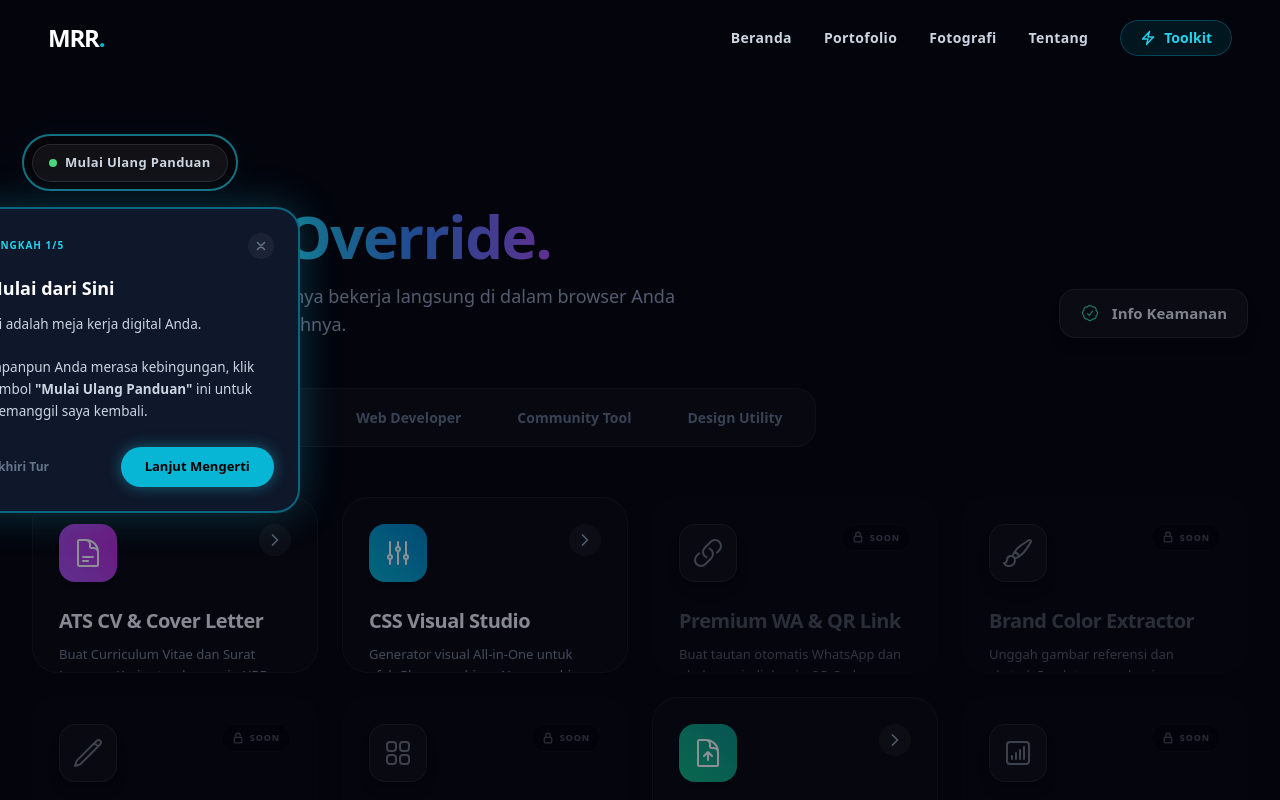
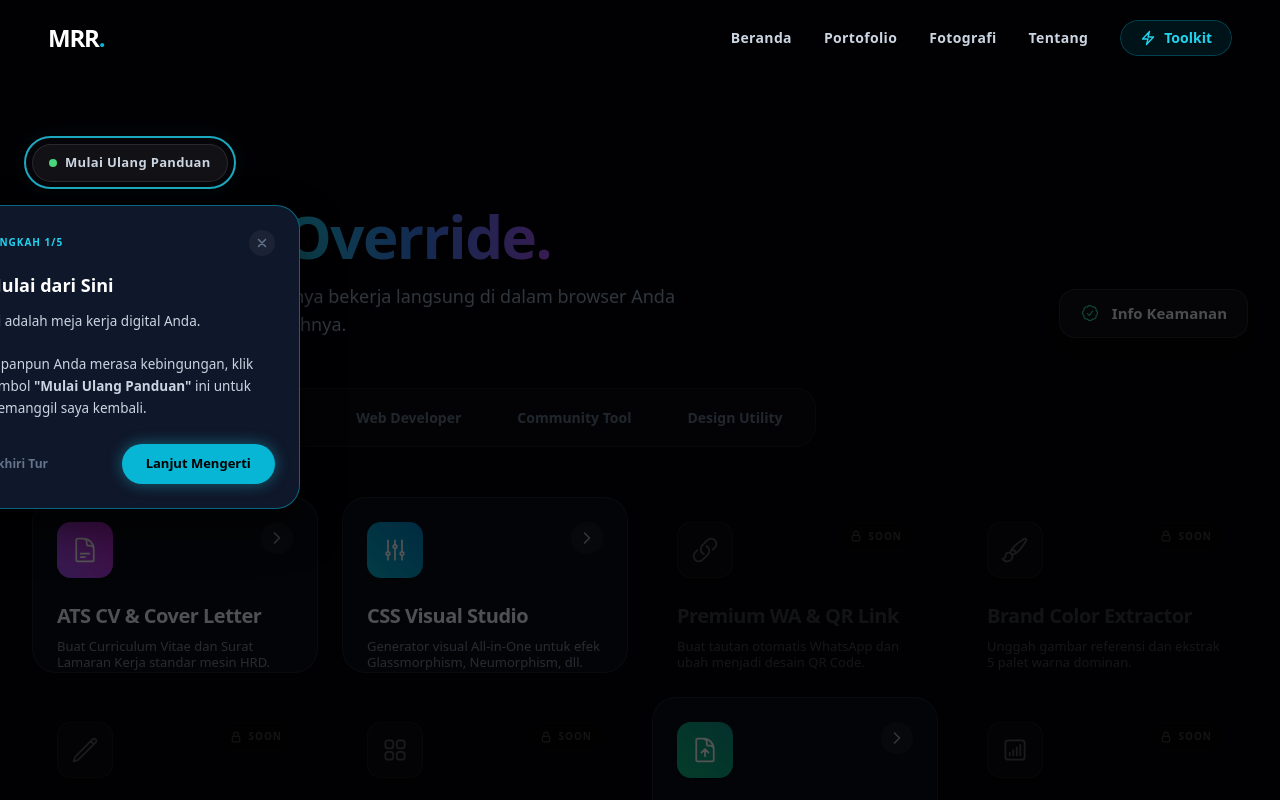
Before and after one commit to Rafli161102/CV-MRR, a Next.js app: page /toolkit in a window 1280 px wide. Shown: the top 800 px of the page. Built offline with nearby package versions, Linux system fonts and the light colour scheme.

Commit message:
Update page.jsx

```diff
--- a/src/app/toolkit/page.jsx
+++ b/src/app/toolkit/page.jsx
@@ -1,6 +1,6 @@
 "use client";
 
-import React, { useState, useEffect, useCallback } from 'react';
+import React, { useState, useEffect, useCallback, useRef } from 'react';
 
 // ============================================================================
 // KUMPULAN IKON SVG PREMIUM
@@ -18,7 +18,7 @@ const Icons = {
   Transform: (p) => <svg fill="none" viewBox="0 0 24 24" strokeWidth={1.5} stroke="currentColor" {...p}><path strokeLinecap="round" strokeLinejoin="round" d="M16.023 9.348h4.992v-.001M2.985 19.644v-4.992m0 0h4.992m-4.993 0l3.181 3.183a8.25 8.25 0 0013.803-3.7M4.031 9.865a8.25 8.25 0 0113.803-3.7l3.181 3.182m0-4.991v4.99" /></svg>,
   Typography: (p) => <svg fill="none" viewBox="0 0 24 24" strokeWidth={1.5} stroke="currentColor" {...p}><path strokeLinecap="round" strokeLinejoin="round" d="M10.5 21l5.25-11.25L21 21m-9-3h7.5M3 5.621a48.474 48.474 0 016-.371m0 0c1.12 0 2.233.038 3.334.114M9 5.25V3m3.334 2.364C11.176 10.658 7.69 15.08 3 17.502m9.334-12.138c.896.061 1.785.147 2.666.257m-4.589 8.495a18.023 18.023 0 01-3.827-5.802" /></svg>,
   Brackets: (p) => <svg fill="none" viewBox="0 0 24 24" strokeWidth={1.5} stroke="currentColor" {...p}><path strokeLinecap="round" strokeLinejoin="round" d="M17.25 6.75L22.5 12l-5.25 5.25m-10.5 0L1.5 12l5.25-5.25m7.5-3l-4.5 16.5" /></svg>,
-  Markdown: (p) => <svg fill="none" viewBox="0 0 24 24" strokeWidth={1.5} stroke="currentColor" {...p}><path strokeLinecap="round" strokeLinejoin="round" d="M19.5 14.25v-2.625a3.375 3.375 0 00-3.375-3.375h-1.5A1.125 1.125 0 0113.5 7.125v-1.5a3.375 3.375 0 00-3.375-3.375H8.25M9 16.5v-6h3v6m-3-3h3m-3 3h-3m10.5-3l-3 3m0 0l-3-3m3 3v-6" /></svg>,
+  Markdown: (p) => <svg fill="none" viewBox="0 0 24 24" strokeWidth={1.5} stroke="currentColor" {...p}><path strokeLinecap="round" strokeLinejoin="round" d="M19.5 14.25v-2.625a3.375 3.375 0 00-3.375-3.375h-1.5A1.125 1.125 0 0113.5 7.125v-1.5a3.375 3.375 0 00-3.375-3.375H8.25M9 16.5v-6h3v6m-3-3h3m-3-3h-3m10.5-3l-3 3m0 0l-3-3m3 3v-6" /></svg>,
   Key: (p) => <svg fill="none" viewBox="0 0 24 24" strokeWidth={1.5} stroke="currentColor" {...p}><path strokeLinecap="round" strokeLinejoin="round" d="M15.75 5.25a3 3 0 013 3m3 0a6 6 0 01-7.029 5.912c-.563-.097-1.159.026-1.563.43L10.5 17.25H8.25v2.25H6v2.25H2.25v-2.818c0-.597.237-1.17.659-1.591l6.499-6.499c.404-.404.527-1 .43-1.563A6 6 0 1121.75 8.25z" /></svg>,
   ArrowRight: (p) => <svg fill="none" viewBox="0 0 24 24" strokeWidth={2.5} stroke="currentColor" {...p}><path strokeLinecap="round" strokeLinejoin="round" d="M8.25 4.5l7.5 7.5-7.5 7.5" /></svg>,
   Lock: (p) => <svg fill="none" viewBox="0 0 24 24" strokeWidth={2.5} stroke="currentColor" {...p}><path strokeLinecap="round" strokeLinejoin="round" d="M16.5 10.5V6.75a4.5 4.5 0 10-9 0v3.75m-.75 11.25h10.5a2.25 2.25 0 002.25-2.25v-6.75a2.25 2.25 0 00-2.25-2.25H6.75a2.25 2.25 0 00-2.25 2.25v6.75a2.25 2.25 0 002.25 2.25z" /></svg>,
@@ -63,44 +63,51 @@ const toolThemes = {
 };
 
 // =========================================================================
-// KOMPONEN KARTU MODUL (RESPONSIF & ANIMASI KLIK)
+// KOMPONEN KARTU MODUL (ANTI CLICK GLITCH)
 // =========================================================================
 const UnifiedCard = ({ tool, cardId }) => {
   const [isClicked, setIsClicked] = useState(false);
   const isActive = tool.status === 'active';
   const theme = toolThemes[tool.theme] || toolThemes.blue;
   const IconComponent = Icons[tool.iconName] || Icons.Document;
+  const linkRef = useRef(null);
 
   const handleClick = (e) => {
     if (!isActive) return;
     e.preventDefault();
     setIsClicked(true);
 
+    // Memberikan waktu agar animasi klik selesai dengan baik tanpa interupsi
     setTimeout(() => {
       setIsClicked(false);
-      window.location.href = tool.link;
+      // Memanfaatkan link HTML murni agar navigasi kompatibel di semua platform
+      if (linkRef.current) {
+        linkRef.current.click();
+      }
     }, 600);
   };
 
   return (
+    <>
+      <a ref={linkRef} href={tool.link} style={{ display: 'none' }} aria-hidden="true"></a>
       <div
         id={cardId}
         onClick={handleClick}
-      className={`group relative flex flex-col justify-between p-4 sm:p-5 lg:p-[26px] transition-all duration-500 rounded-2xl sm:rounded-[26px] overflow-hidden min-h-[140px] sm:min-h-[160px] lg:aspect-[1.618/1]
+        className={`group relative flex flex-col justify-between p-5 sm:p-6 transition-all duration-300 rounded-2xl sm:rounded-[24px] overflow-hidden min-h-[140px] lg:aspect-[1.618/1] transform-gpu
           ${isActive
-          ? `bg-white/[0.02] border border-white/[0.05] hover:bg-white/[0.04] backdrop-blur-xl ${theme.border} ${theme.glow} hover:-translate-y-1 cursor-pointer`
-          : `bg-white/[0.01] border border-white/[0.02] backdrop-blur-md opacity-70 grayscale-[50%] ${theme.border} transition-all cursor-not-allowed`
-      } ${isClicked ? 'scale-[0.96] border-white/20' : ''}`}
+            ? `bg-[#0a0f18] border border-white/[0.08] hover:border-white/[0.15] ${theme.glow} hover:-translate-y-1 cursor-pointer`
+            : `bg-white/[0.01] border border-white/[0.02] opacity-50 grayscale-[80%] transition-all cursor-not-allowed`
+        } ${isClicked ? 'scale-[0.96] border-white/30 !shadow-none' : ''}`}
       >
         <div className={`absolute top-0 right-0 w-32 h-32 bg-gradient-to-bl ${theme.bg} rounded-full blur-[40px] opacity-0 group-hover:opacity-100 transition-opacity duration-700 pointer-events-none`}></div>
 
         <div className="flex items-start justify-between mb-4 sm:mb-6 relative z-10">
-        <div className={`w-[44px] h-[44px] sm:w-[58px] sm:h-[58px] rounded-[14px] sm:rounded-[16px] flex items-center justify-center transition-all duration-500 shadow-lg
+          <div className={`w-10 h-10 sm:w-12 sm:h-12 lg:w-14 lg:h-14 rounded-xl sm:rounded-[14px] flex items-center justify-center transition-all duration-500 shadow-lg shrink-0
             ${!isClicked && isActive ? `group-hover:${tool.hoverAnim}` : ''}
             ${isClicked && tool.clickAnim ? tool.clickAnim : ''}
             ${isActive ? `bg-gradient-to-tr ${theme.iconBg} text-white` : `bg-white/5 text-slate-400 border border-white/10`}
           `}>
-           <IconComponent className="w-[24px] h-[24px] sm:w-[32px] sm:h-[32px]" />
+             <IconComponent className="w-5 h-5 sm:w-6 sm:h-6 lg:w-7 lg:h-7" />
           </div>
 
           <div className="shrink-0">
@@ -109,23 +116,24 @@ const UnifiedCard = ({ tool, cardId }) => {
                 <Icons.ArrowRight className="w-3.5 h-3.5 sm:w-4 sm:h-4" />
               </div>
             ) : (
-            <div className="flex items-center gap-1.5 px-2.5 py-1.5 bg-black/40 border border-white/5 rounded-full backdrop-blur-md transition-all">
-               <Icons.Lock className="w-[12px] h-[12px] text-slate-500" />
-               <span className="text-[9px] font-bold tracking-widest text-slate-500">SOON</span>
+              <div className="flex items-center gap-1.5 px-2.5 py-1.5 bg-black/40 border border-white/5 rounded-full">
+                 <Icons.Lock className="w-3 h-3 text-slate-500" />
+                 <span className="text-[9px] sm:text-[10px] font-bold tracking-widest text-slate-500">SOON</span>
               </div>
             )}
           </div>
         </div>
 
         <div className="relative z-10 flex-1 flex flex-col justify-end">
-        <h3 className={`text-[16px] sm:text-[18px] lg:text-[20px] font-bold tracking-tight mb-1.5 sm:mb-2 transition-colors ${isActive ? 'text-slate-100 group-hover:text-white' : 'text-slate-500'}`}>
+          <h3 className={`text-base sm:text-lg lg:text-[20px] font-bold tracking-tight mb-1.5 sm:mb-2 transition-colors ${isActive ? 'text-slate-100 group-hover:text-white' : 'text-slate-500'}`}>
             {tool.title}
           </h3>
-        <p className="text-[12px] sm:text-[13px] text-slate-400/80 font-medium line-clamp-2 leading-relaxed transition-colors">
+          <p className="text-[11px] sm:text-xs lg:text-[13px] text-slate-400/80 font-medium line-clamp-2 leading-relaxed transition-colors">
             {tool.description}
           </p>
         </div>
       </div>
+    </>
   );
 };
 
@@ -142,7 +150,7 @@ const TOUR_STEPS = [
   {
     target: 'tut-filter',
     title: 'Pencarian Cepat',
-    text: <>Gunakan menu ini untuk menyaring alat. <br/><br/>Contoh: Klik <strong>"Design Utility"</strong> jika Anda hanya ingin melihat alat untuk keperluan memotong gambar atau mengatur warna.</>,
+    text: <>Gunakan menu ini untuk menyaring alat. <br/><br/>Contoh: Klik <strong>"Design Utility"</strong> jika Anda hanya ingin melihat alat untuk keperluan desain.</>,
     position: 'bottom'
   },
   {
@@ -166,7 +174,7 @@ const TOUR_STEPS = [
 ];
 
 // =========================================================================
-// KOMPONEN: BUBBLE TUTORIAL DENGAN CSS SPOTLIGHT (ANTI-BUG NAN & AUTO-SCROLL)
+// KOMPONEN: BUBBLE TUTORIAL DENGAN CSS SPOTLIGHT (ANTI-BUG TARGETING)
 // =========================================================================
 const GuidedTour = ({ onComplete }) => {
   const [step, setStep] = useState(0);
@@ -206,20 +214,14 @@ const GuidedTour = ({ onComplete }) => {
     const el = document.getElementById(targetId);
 
     if (el) {
-      const rect = el.getBoundingClientRect();
+      // SCROLL INTO VIEW LEBIH MULUS DAN AKURAT
+      el.scrollIntoView({ behavior: 'smooth', block: 'center' });
 
-      // HANYA scroll jika elemen TIDAK TERLIHAT penuh di layar (Mencegah bug turun sendiri saat refresh)
-      const isVisible = rect.top >= 80 && rect.bottom <= window.innerHeight - 80;
-
-      if (!isVisible) {
-        const absoluteY = window.pageYOffset + rect.top;
-        const middle = absoluteY - (window.innerHeight / 2) + (rect.height / 2);
-        window.scrollTo({ top: middle, behavior: 'smooth' });
-      }
-
-      const timer = setTimeout(recalculateRect, isVisible ? 100 : 500);
+      // Beri waktu gulir selesai sebelum kalkulasi koordinat akurat
+      const timer = setTimeout(recalculateRect, 500);
       return () => clearTimeout(timer);
     } else {
+      // Jika elemen tidak ada di halaman ini (seperti kartu SOON tidak ditemukan), skip saja langkahnya
       if (step < TOUR_STEPS.length - 1) setStep(s => s + 1);
       else onComplete();
     }
@@ -238,7 +240,7 @@ const GuidedTour = ({ onComplete }) => {
   if (!isClient || !targetRect) return null;
 
   const isMobile = window.innerWidth < 640;
-  const padding = 10;
+  const padding = 8;
   const bubbleWidth = isMobile ? window.innerWidth - 32 : 340;
 
   let bubbleTop = targetRect.bottom + padding + 15;
@@ -253,6 +255,7 @@ const GuidedTour = ({ onComplete }) => {
     <>
       <div className="fixed inset-0 z-[198]" onClick={(e) => e.stopPropagation()} />
 
+      {/* Box Shadow Spotlight murni */}
       <div
         className="fixed z-[199] pointer-events-none transition-all duration-500 ease-in-out border-2 border-cyan-400 animate-pulse"
         style={{
@@ -261,12 +264,12 @@ const GuidedTour = ({ onComplete }) => {
           width: targetRect.width + padding * 2,
           height: targetRect.height + padding * 2,
           borderRadius: `calc(${targetRect.radius} + 6px)`,
-          boxShadow: '0 0 0 9999px rgba(3, 7, 18, 0.85), 0 0 20px rgba(34,211,238,0.4)',
+          boxShadow: '0 0 0 9999px rgba(0, 0, 0, 0.85), 0 0 20px rgba(34,211,238,0.4)',
         }}
       />
 
       <div
-        className="fixed z-[200] bg-[#0f172a] border-2 border-cyan-500/50 shadow-[0_0_40px_rgba(34,211,238,0.25)] rounded-[24px] p-5 sm:p-6 transition-all duration-500 ease-in-out"
+        className="fixed z-[200] bg-[#0f172a] border border-cyan-500/50 shadow-[0_20px_40px_rgba(0,0,0,0.5)] rounded-[24px] p-5 sm:p-6 transition-all duration-500 ease-in-out"
         style={{
           width: `${bubbleWidth}px`,
           left: isMobile ? '16px' : `${targetRect.left + (targetRect.width / 2)}px`,
@@ -308,7 +311,7 @@ export default function ToolkitPage() {
   const [showTutorial, setShowTutorial] = useState(false);
 
   useEffect(() => {
-    const hasSeenTutorial = localStorage.getItem('override_tutorial_seen_final_v4');
+    const hasSeenTutorial = localStorage.getItem('override_tutorial_seen_v5');
     if (!hasSeenTutorial) {
       setTimeout(() => setShowTutorial(true), 1000);
     }
@@ -316,18 +319,15 @@ export default function ToolkitPage() {
 
   const handleCompleteTutorial = () => {
     setShowTutorial(false);
-    localStorage.setItem('override_tutorial_seen_final_v4', 'true');
+    localStorage.setItem('override_tutorial_seen_v5', 'true');
     window.scrollTo({ top: 0, behavior: 'smooth' });
   };
 
   const filteredTools = activeCat === 'Semua' ? [...toolkits] : toolkits.filter(tool => tool.category === activeCat);
 
   return (
-    // DI SINI KUNCI ANTI-Z-INDEX TRAP:
-    // Tidak ada class 'relative' maupun 'z-index' pada wrapper terluar.
     <div className="w-full min-h-screen bg-[#05050A] text-slate-200 font-sans selection:bg-cyan-500/30 selection:text-cyan-300 flex flex-col">
 
-      {/* Latar Belakang Aman: Z-index diset menjadi -1 agar jatuh sepenuhnya di bawah Navbar tanpa menimpa konten */}
       <div className="fixed inset-0 z-[-1] pointer-events-none overflow-hidden">
         <div className="absolute top-[-10%] left-[-10%] w-[80vw] h-[80vw] sm:w-[50vw] sm:h-[50vw] bg-blue-600/10 rounded-full blur-[120px] sm:blur-[150px] mix-blend-screen"></div>
         <div className="absolute bottom-[-10%] right-[-10%] w-[80vw] h-[80vw] sm:w-[50vw] sm:h-[50vw] bg-purple-600/10 rounded-full blur-[120px] sm:blur-[150px] mix-blend-screen"></div>
@@ -361,7 +361,7 @@ export default function ToolkitPage() {
               <button
                 id="tut-security"
                 onClick={() => setIsSecurityModalOpen(true)}
-                className="w-full md:w-auto justify-center group flex items-center gap-3 bg-white/5 hover:bg-white/10 border border-white/10 px-5 py-3 rounded-2xl shadow-lg backdrop-blur-md transition-all hover:scale-105 active:scale-95"
+                className="w-full md:w-auto justify-center group flex items-center gap-3 bg-white/5 hover:bg-white/10 border border-white/10 px-5 py-3.5 sm:py-3 rounded-2xl shadow-lg backdrop-blur-md transition-all hover:scale-105 active:scale-95"
               >
                 <Icons.ShieldCheck className="w-5 h-5 text-emerald-400" />
                 <span className="text-[14px] sm:text-[15px] font-bold text-slate-200">Info Keamanan</span>
@@ -370,7 +370,7 @@ export default function ToolkitPage() {
           </div>
         </header>
 
-        {/* TAB FILTER (Z-index diturunkan jadi 5 agar aman dari tumpukan Navbar Mobile) */}
+        {/* TAB FILTER */}
         <div id="tut-filter" className="w-full overflow-x-auto no-scrollbar py-2 mb-8 sm:mb-[42px] sticky top-[70px] sm:top-[90px] z-[5] animate-fade-in-up" style={{ animationDelay: '0.1s' }}>
           <div className="inline-flex items-center gap-2 bg-white/[0.03] p-1.5 sm:p-2 rounded-[20px] border border-white/5 backdrop-blur-xl">
             {categories.map(cat => (
@@ -391,6 +391,7 @@ export default function ToolkitPage() {
         <div className="animate-fade-in-up w-full" style={{ animationDelay: '0.2s' }}>
           <div className="grid grid-cols-1 sm:grid-cols-2 lg:grid-cols-3 xl:grid-cols-4 gap-4 sm:gap-6">
             {filteredTools.map((tool) => {
+               // Assign target ID yang akurat
                const isActiveFirst = tool.id === toolkits.find(t => t.status === 'active')?.id;
                const isLockedFirst = tool.id === toolkits.find(t => t.status !== 'active')?.id;
 
@@ -405,7 +406,7 @@ export default function ToolkitPage() {
 
       </div>
 
-      {/* JENDELA INFO KEAMANAN PREMIUM (RE-DESIGN) */}
+      {/* JENDELA INFO KEAMANAN PREMIUM (RE-DESIGN CLEAN) */}
       {isSecurityModalOpen && (
         <div className="fixed inset-0 z-[9999] flex items-center justify-center p-4 sm:p-6 bg-[#000000]/80 backdrop-blur-sm animate-fade-in">
            <div className="absolute inset-0 cursor-pointer" onClick={() => setIsSecurityModalOpen(false)}></div>
@@ -494,7 +495,7 @@ export default function ToolkitPage() {
         .hover-badge-swing { transform-origin: top center; animation: swing 1.5s ease-in-out infinite; }
         @keyframes swing { 0%, 100% { transform: rotate(-10deg); } 50% { transform: rotate(10deg); } }
 
-        /* 14 ANIMASI KLIK */
+        /* 14 ANIMASI KLIK MUTLAK */
         .click-paper-fly { animation: paperFly 0.6s cubic-bezier(0.4, 0, 0.2, 1) forwards !important; }
         @keyframes paperFly { 0% { transform: translateY(0) scale(1); opacity: 1; } 50% { transform: translateY(-20px) scale(1.1) rotate(5deg); opacity: 0.8; } 100% { transform: translateY(-100px) scale(0.5) rotate(15deg); opacity: 0; } }
         .click-layer-pop { animation: layerPop 0.6s cubic-bezier(0.175, 0.885, 0.32, 1.275) forwards !important; }
```
Lines whose indentation alone changed are shown as unchanged.
